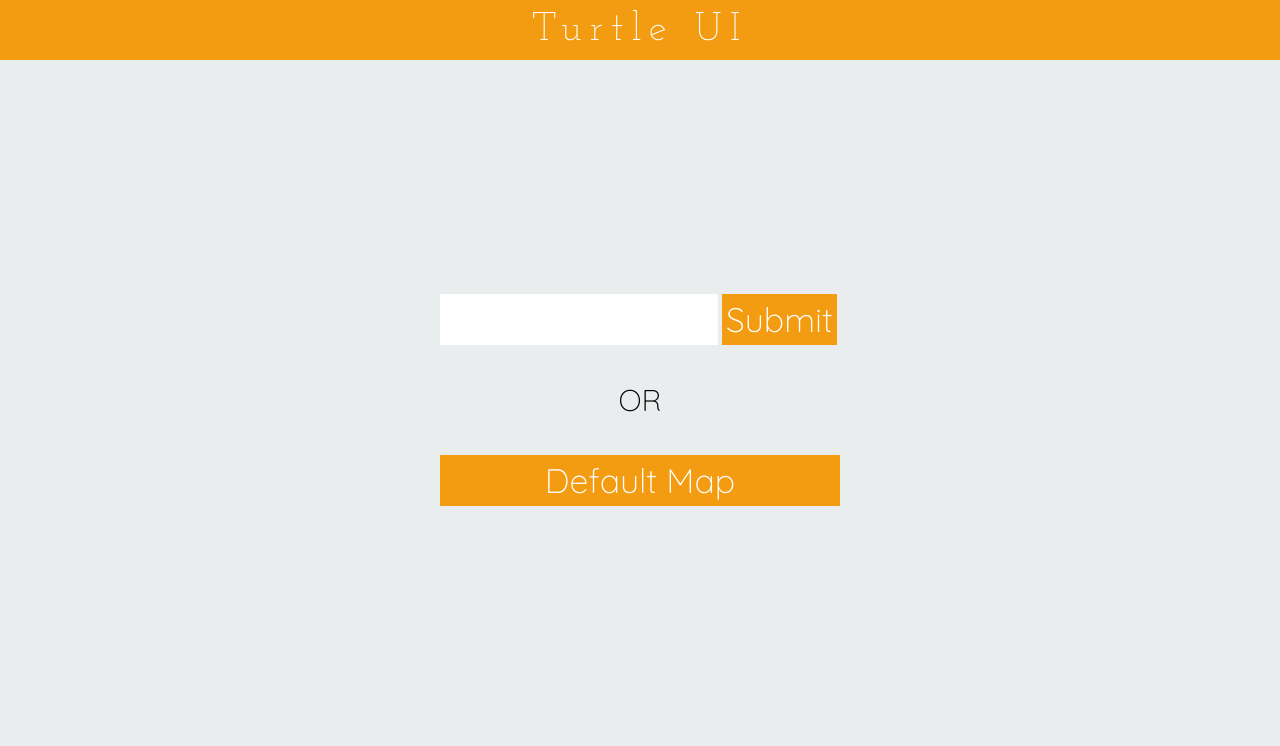
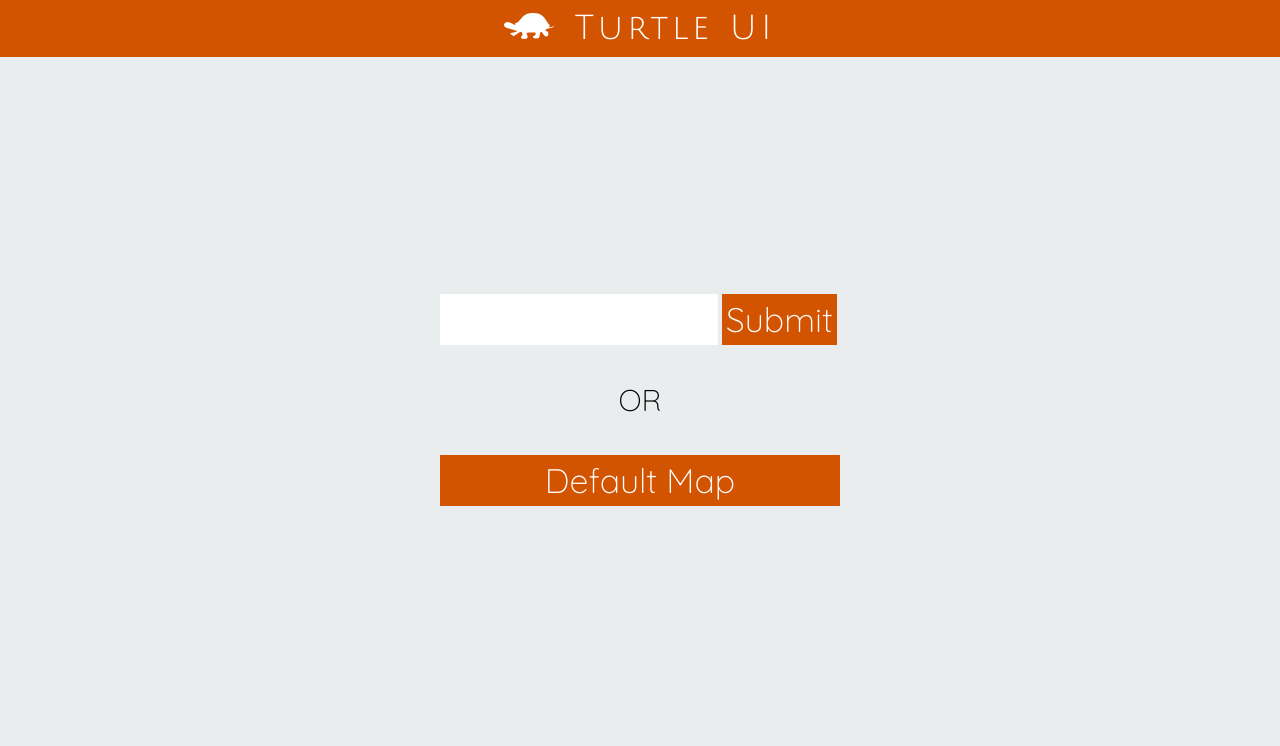
Before and after one commit to DmitryPustovit/TurtleUI, a PHP site: page /index.html in a window 1280 px wide. Shown: the top 746 px of the page. Run offline with PHP 8.4, Linux system fonts and the light colour scheme.

Commit message:
UI Update

```diff
--- a/index.html
+++ b/index.html
@@ -21,7 +21,7 @@
   </head>
 
   <body>
-    <a href="/"><div class="header">Turtle UI</div></a>
+    <a href="/"><div class="header"><img src="assets/turtle.PNG" width="50px"></img><span style="padding-left: 20px;">Turtle UI</span></div></a>
 
     <form id="dataForm">
         <input id="mapData" type="text" name="mapData">
--- a/style/index.css
+++ b/style/index.css
@@ -1,5 +1,6 @@
 @import url('https://fonts.googleapis.com/css?family=Quicksand:300');
 @import url('https://fonts.googleapis.com/css?family=Josefin+Slab:300:400');
+@import url('https://fonts.googleapis.com/css?family=Julius+Sans+One');
 
 body{
     background: #EAEDED;
@@ -17,11 +18,11 @@ canvas{
 }
 
 .header{
-    background-color: #f39c12;
+    background-color: #d35400;
     color: white;
-    font-family: 'Josefin Slab', serif;
-    font-size: 40px;
-    letter-spacing: 8px;
+    font-family: 'Julius Sans One', sans-serif;
+    font-size: 34px;
+    letter-spacing: 4px;
     text-align: center;
     padding-top: 10px;
     padding-bottom: 10px;
@@ -53,7 +54,7 @@ form span{
 }
 
 .submit{
-    background: #f39c12;
+    background: #d35400;
     border: none;
     color: white;
     font-family: 'Quicksand', sans-serif;
```
Also changed, not shown: assets/turtle.PNG (added).
